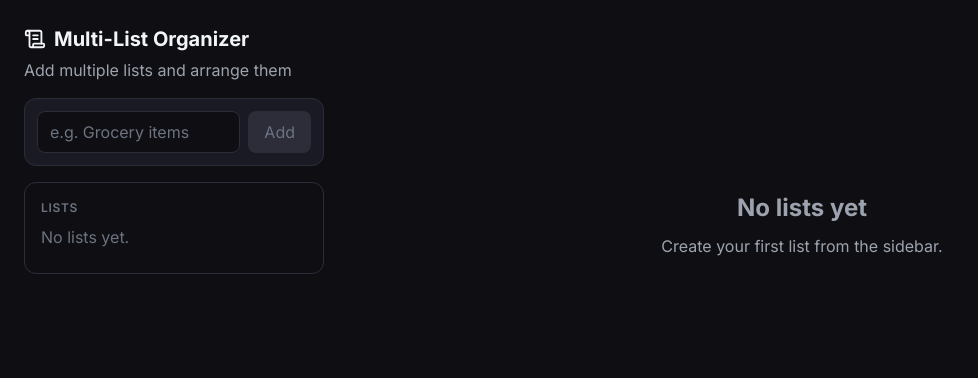
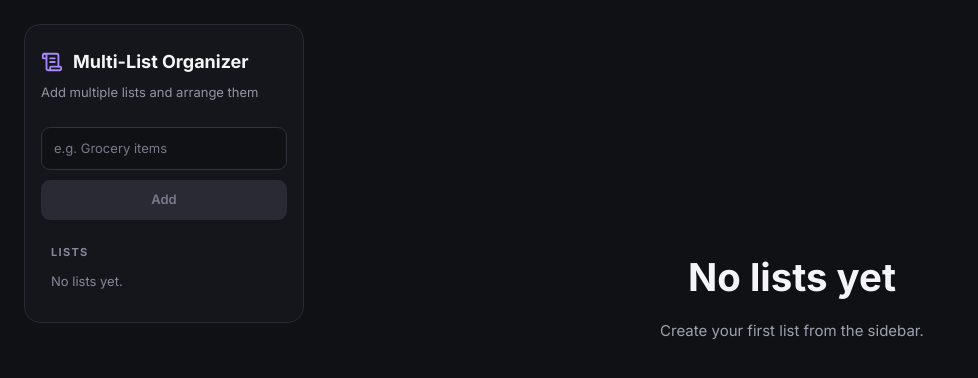
Before and after one commit to Aashutosh-kc/multi-list-organizer, a React (Vite) app: page / in a window 1280 px wide. Shown: the top 378 px of the page, without its empty margins (0-978 px from the left). Built offline with nearby package versions, Linux system fonts and the light colour scheme.

Commit message:
style: improve workspace and sidebar UI

```diff
--- a/src/App.css
+++ b/src/App.css
@@ -1,61 +1,98 @@
 .app {
   display: grid;
-  grid-template-columns: 300px minmax(0, 1fr);
+  grid-template-columns: 280px minmax(0, 1fr);
   gap: 24px;
   padding: 24px;
   min-height: 100vh;
-  align-items: start;
+  align-items: stretch;
+  background: #101114;
+  color: #f5f5f7;
 }
+
 
 .side-bar {
   display: flex;
   flex-direction: column;
-  gap: 16px;
+  gap: 24px;
+  min-width: 0;
+  padding: 24px 16px;
+  background: #15161b;
+  border: 1px solid #292a33;
+  border-radius: 16px;
+  align-self: start;
 }
 
 .app-title {
   display: flex;
   align-items: center;
-  gap: 8px;
-  font-size: 20px;
+  gap: 10px;
+  margin: 0;
+  color: #f5f5f7;
+  font-size: 18px;
+  font-weight: 700;
+  line-height: 1.4;
+}
+
+.app-title svg {
+  flex-shrink: 0;
+  color: #a78bfa;
 }
 
 .description {
-  margin-top: 4px;
-  font-size: 16px;
-  color: #9ca3af;
+  margin: 8px 0 0;
+  color: #9294a2;
+  font-size: 13px;
+  line-height: 1.6;
 }
 
 .list-bar {
   display: flex;
   flex-direction: column;
-  gap: 8px;
-  padding: 16px;
-  border: 1px solid #2d2d3a;
-  border-radius: 12px;
+  gap: 6px;
+  min-width: 0;
+  padding: 0;
+  border: none;
+  border-radius: 0;
 }
 
 .list-bar h3 {
-  font-size: 12px;
-  font-weight: 600;
-  letter-spacing: 0.06em;
+  margin: 0 10px 6px;
+  color: #858899;
+  font-size: 11px;
+  font-weight: 700;
+  letter-spacing: 0.12em;
   text-transform: uppercase;
-  color: #6b7280;
 }
 
 .muted {
-  font-size: 16px;
-  color: #6b7280;
+  margin: 0 10px;
+  color: #858899;
+  font-size: 13px;
 }
 
+
 .main-page {
-  min-width: 0;
   display: flex;
   justify-content: center;
+  align-items: flex-start;
+  min-width: 0;
+  padding: 32px;
+  background: #101114;
+  color: #f5f5f7;
+}
+
+.list-page {
+  display: flex;
+  flex-direction: column;
+  gap: 24px;
+  width: 100%;
+  max-width: 1100px;
+  min-width: 0;
 }
 
 .main-page .add-activity {
-  max-width: 640px;
+  width: 100%;
+  max-width: none;
 }
 
 .empty-state {
@@ -63,8 +100,53 @@
   flex-direction: column;
   align-items: center;
   justify-content: center;
-  gap: 8px;
-  min-height: 50vh;
+  gap: 12px;
+  width: 100%;
+  min-height: 60vh;
   text-align: center;
   color: #9ca3af;
 }
+
+.empty-state h2 {
+  margin: 0;
+  font-size: clamp(28px, 3vw, 40px);
+  color: #f5f5f7;
+}
+
+.empty-state p {
+  margin: 0;
+  font-size: 15px;
+  line-height: 1.6;
+}
+
+@media (max-width: 800px) {
+  .app {
+    grid-template-columns: 220px minmax(0, 1fr);
+    gap: 16px;
+    padding: 16px;
+  }
+
+  .main-page {
+    padding: 20px 12px;
+  }
+}
+
+@media (max-width: 600px) {
+  .app {
+    grid-template-columns: minmax(0, 1fr);
+    gap: 20px;
+    padding: 12px;
+  }
+
+  .side-bar {
+    padding: 16px;
+  }
+
+  .main-page {
+    padding: 12px 0;
+  }
+
+  .list-page {
+    gap: 20px;
+  }
+}
--- a/src/App.jsx
+++ b/src/App.jsx
@@ -46,7 +46,7 @@ export default function App(){
         <div className='list-bar'>
           <h3>Lists</h3>
           {list.length === 0 && <p className='muted'>No lists yet.</p>}
-          <AllLists list={list} currentListId={currentListId} setCurrentListId={setCurrentListId} />
+          <AllLists list={list} currentListId={currentListId} setCurrentListId={setCurrentListId}  colors={COLORS}/>
         </div>
       </div>
 
--- a/src/components/AddList.css
+++ b/src/components/AddList.css
@@ -1,49 +1,54 @@
+
 .add-list {
   display: flex;
-  gap: 8px;
-  width: 100%;
-  padding: 12px;
-  background: #1a1a24;
-  border: 1px solid #2d2d3a;
-  border-radius: 12px;
+  flex-direction: column;
+  gap: 10px;
+  min-width: 0;
+  padding: 0;
+  border: none;
+  background: transparent;
 }
 
 .add-list input {
-  flex: 1;
+  box-sizing: border-box;
+  width: 100%;
   min-width: 0;
-  padding: 8px 12px;
-  font-size: 16px;
-  background: #0f0f13;
-  color: #f1f5f9;
-  border: 1.5px solid #2d2d3a;
-  border-radius: 8px;
+  padding: 11px 12px;
+  color: #f5f5f7;
+  background: #101114;
+  border: 1px solid #30313b;
+  border-radius: 9px;
   outline: none;
+  font-size: 13px;
 }
 
 .add-list input::placeholder {
-  color: #6b7280;
+  color: #777b89;
 }
 
 .add-list input:focus {
-  border-color: #818cf8;
+  border-color: #8b7cf6;
 }
 
 .add-list button {
-  padding: 8px 16px;
-  font-size: 16px;
-  background: #6366f1;
-  color: white;
+  width: 100%;
+  padding: 10px 12px;
+  color: #ffffff;
+  background: #7565df;
   border: none;
-  border-radius: 8px;
+  border-radius: 9px;
+  font-size: 13px;
+  font-weight: 600;
   cursor: pointer;
+  transition: background 150ms ease;
 }
 
 .add-list button:hover:not(:disabled) {
-  opacity: 0.85;
+  background: #8778ef;
 }
 
 .add-list button:disabled {
-  background: #2d2d3a;
-  color: #6b7280;
+  color: #777b89;
+  background: #292a33;
   cursor: not-allowed;
 }
--- a/src/components/AllLists.css
+++ b/src/components/AllLists.css
@@ -1,30 +1,66 @@
+
 .all-list {
   display: flex;
   flex-direction: column;
-  gap: 4px;
+  gap: 3px;
+  min-width: 0;
 }
 
 .list-title {
+  display: flex;
+  align-items: center;
+  gap: 10px;
   width: 100%;
-  padding: 8px 12px;
-  font-size: 16px;
+  min-width: 0;
+  padding: 9px 12px;
+  color: #aeb0bf;
+  background: transparent;
+  border: 1px solid transparent;
+  border-radius: 8px;
+  font-size: 14px;
+  font-weight: 500;
+  line-height: 1.4;
   text-align: left;
-  color: #cbd5e1;
-  background: transparent;
-  border: none;
-  border-radius: 6px;
   cursor: pointer;
-  white-space: nowrap;
+  transition: background 150ms ease, color 150ms ease;
+}
+
+.list-color-dot {
+  width: 8px;
+  height: 8px;
+  flex-shrink: 0;
+  background: var(--list-accent);
+  border-radius: 50%;
+  opacity: 0.8;
+  transition: opacity 150ms ease, box-shadow 150ms ease;
+}
+
+.list-name {
+  min-width: 0;
   overflow: hidden;
   text-overflow: ellipsis;
+  white-space: nowrap;
 }
 
 .list-title:hover {
-  background: #1a1a24;
+  color: #f5f5f7;
+  background: #202128;
+}
+
+.list-title:hover .list-color-dot,
+.list-title.active .list-color-dot {
+  opacity: 1;
+  box-shadow: 0 0 8px var(--list-accent);
 }
 
 .list-title.active {
-  background: #1a1a24;
-  color: white;
-  box-shadow: inset 3px 0 0 #6366f1;
+  color: #ffffff;
+  background: #22212e;
+  border-color: #302c43;
+  box-shadow: inset 3px 0 0 var(--list-accent);
 }
+
+.list-title:focus-visible {
+  outline: 2px solid var(--list-accent);
+  outline-offset: 2px;
+}
--- a/src/components/AllLists.jsx
+++ b/src/components/AllLists.jsx
@@ -1,15 +1,20 @@
+
 import './AllLists.css'
 
-export default function AllLists({ list, currentListId, setCurrentListId }){
+export default function AllLists({list,currentListId, setCurrentListId,colors}) {
   return (
     <div className="all-list">
       {list.map((n) => (
         <button
           key={n.id}
-					className={`list-title ${currentListId === n.id ? "active" : ""}`}
+          className={`list-title ${currentListId === n.id ? 'active' : ''}`}
           onClick={() => setCurrentListId(n.id)}
+          style={{
+            '--list-accent': colors[n.id % colors.length]
+          }}
         >
-					{n.title}
+          <span className="list-color-dot" />
+          <span className="list-name">{n.title}</span>
         </button>
       ))}
     </div>
--- a/src/components/List.jsx
+++ b/src/components/List.jsx
@@ -22,32 +22,61 @@ export default function List({ list, addItem, color, removeList, removeListItem
 	}
 
 	return (
-		<div className="add-activity" style={{ '--card-accent': color }}>
-			<div className="title">
-				<h2>{list.title}</h2>
-				<button className="del-btn" onClick={() => removeList(list.id)}>
-					<Trash2 size={16} />
+		<div className="list-page" style={{ '--card-accent': color }}>
+    <header className="list-page-header">
+      <div>
+        <p className="workspace-label">MY WORKSPACE / {list.title}</p>
+        <h2 className="page-title">{list.title}</h2>
+        <p className="page-description">
+          Keep all list items and organize in one place.
+        </p>
+      </div>
+
+      <button
+        className="del-btn"
+        onClick={() => removeList(list.id)}
+        aria-label={`Delete ${list.title}`}
+      >
+        <Trash2 size={18} />
+      </button>
+    </header>
+
+    <section className="add-activity">
+      <div className="user-input">
+        <input
+          type="text"
+          value={input}
+          placeholder="Add an item..."
+          onChange={(e) => setInput(e.target.value)}
+          onKeyDown={handleKeyDown}
+        />
+        <button
+          onClick={handleAdd}
+          className="add-btn"
+          disabled={input.trim() === ""}
+        >
+          Add
         </button>
       </div>
 
-			<div className="user-input">
-				<input type="text" value={input} placeholder="e.g. Vegetables"
-					onChange={(e) => setInput(e.target.value)} onKeyDown={handleKeyDown} />
-				<button onClick={handleAdd} className="add-btn" disabled={input.trim() === ""}>Add</button>
-			</div>
-
-			{list.items.length === 0 && <p className="no-items">No items yet.</p>}
+      {list.items.length === 0 && (
+        <p className="no-items">No items yet. Add one to get started.</p>
+      )}
 
       <ul>
         {list.items.map((item) => (
           <li key={item.id}>
             <p>{item.value}</p>
-						<button onClick={() => removeListItem(list.id, item.id)}>
+            <button
+              onClick={() => removeListItem(list.id, item.id)}
+              aria-label={`Remove ${item.value}`}
+            >
               <X size={16} />
             </button>
           </li>
         ))}
       </ul>
+    </section>
   </div>
 	)
 }
```
Also changed, not shown: src/components/List.css (+125 -65 lines). Lines whose indentation alone changed are shown as unchanged.
